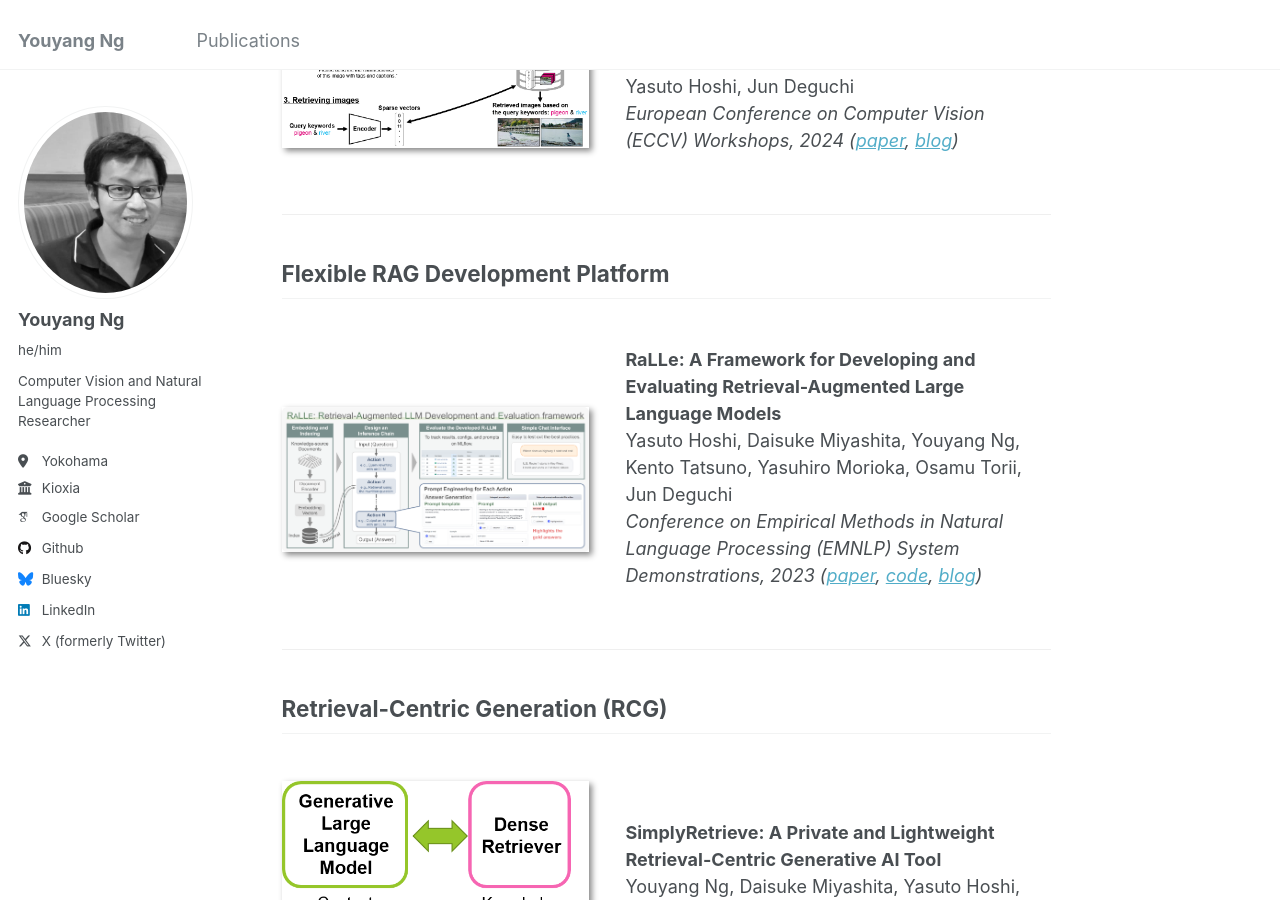
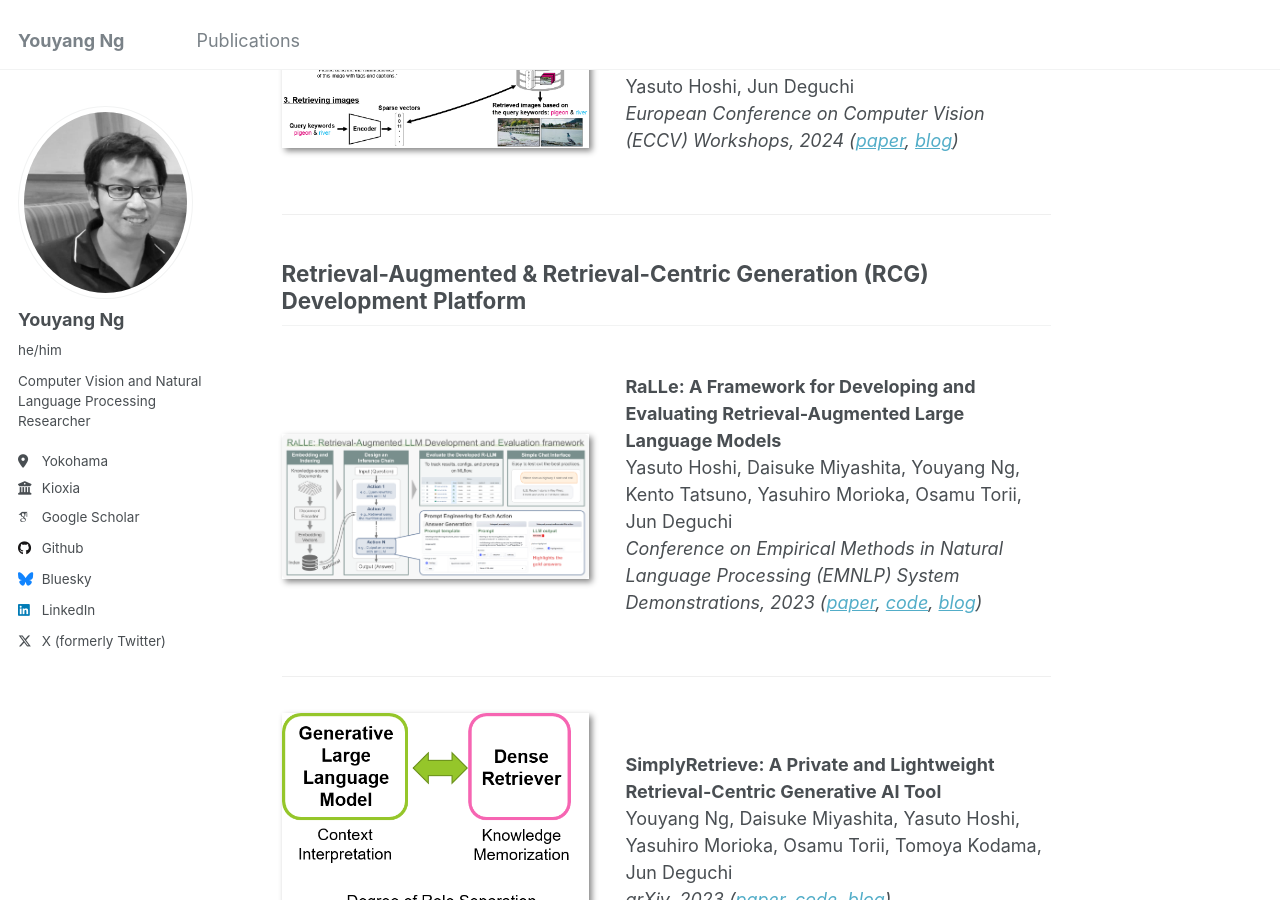
Before and after one commit to yy29/yy29.github.io, a Jekyll site: the page built from _pages/about.md, in a window 1280 px wide and 900 px high, scrolled down 1640 px. Built offline with Jekyll 4.4.1, drawn with Linux system fonts in a browser that asks for light colours; some web fonts are replaced.

Commit message:
Update about.md

```diff
--- a/_pages/about.md
+++ b/_pages/about.md
@@ -53,7 +53,7 @@ Kengo Nakata, Daisuke Miyashita, Youyang Ng, Yasuto Hoshi, Jun Deguchi
 </div>
 </div>
 
-## Flexible RAG Development Platform
+## Retrieval-Augmented & Retrieval-Centric Generation (RCG) Development Platform
 <div class="paper-box"><div class="paper-box-image"><img src="../images/2023_ralle.png" alt="sym" width="100%"></div>
 <div class="paper-box-text" markdown="1">
 
```
Also changed, not shown: other parts of _pages/about.md (+0 -1 lines).
